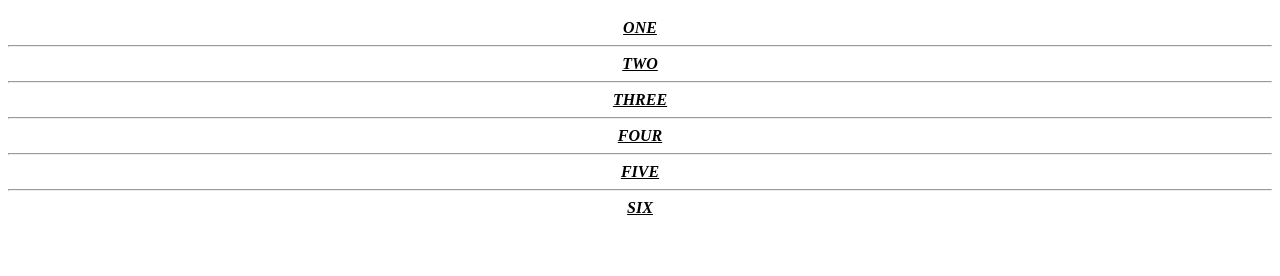
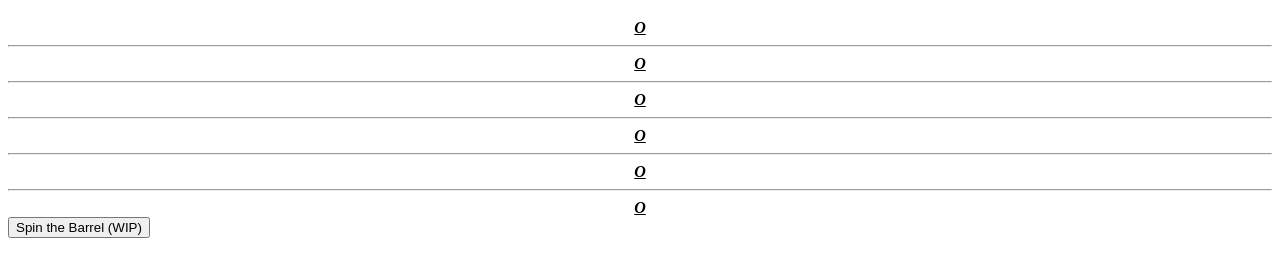
Before and after one commit to kartoffellnsalad/kartoffellnsalad.github.io, a plain HTML site: page index.html in a window 1280 px wide. Shown: the part 62-338 px from the top of the page. Drawn offline with Linux system fonts and the light colour scheme.

Commit message:
Update index.html

```diff
--- a/index.html
+++ b/index.html
@@ -12,17 +12,18 @@
         CHOOSE A HYPERLINK:
     </h1>
     <div style="text-align: center;">
-        <a href = "win.html"><b>ONE</b></a></li>
+        <a href = "win.html"><b>O</b></a>
         <hr>
-        <a href = "win.html"><b>TWO</b></a></li>
+        <a href = "win.html"><b>O</b></a>
         <hr>
-        <a href = "win.html"><b>THREE</b></a></li>
+        <a href = "win.html"><b>O</b></a>
         <hr>
-        <a href = "lose.html"><b>FOUR</b></a></li>
+        <a href = "lose.html"><b>O</b></a>
         <hr>
-        <a href = "win.html"><b>FIVE</b></a></li>
+        <a href = "win.html"><b>O</b></a>
         <hr>
-        <a href = "win.html"><b>SIX</b></a></li>
+        <a href = "win.html"><b>O</b></a>
     </div>
+    <button> Spin the Barrel (WIP) </button>
 </body>
 </html>
```
